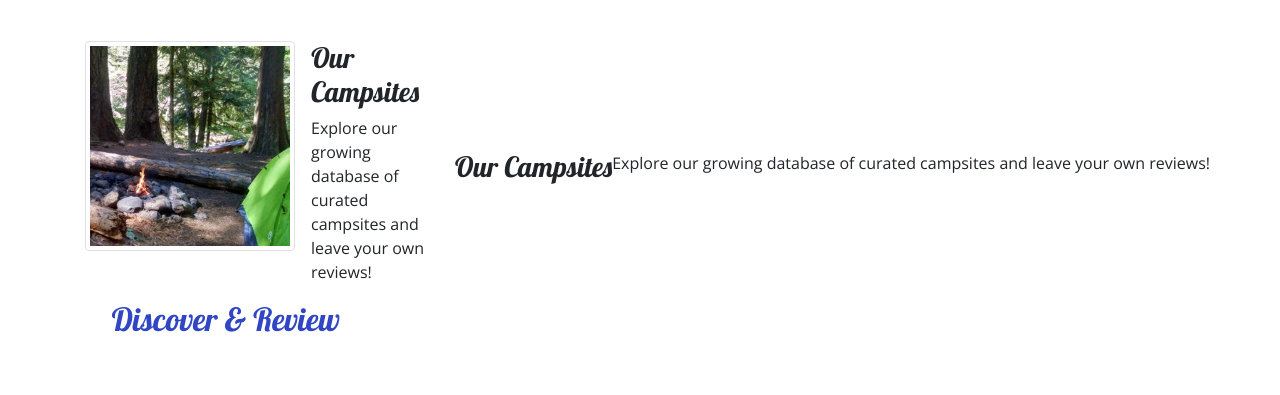
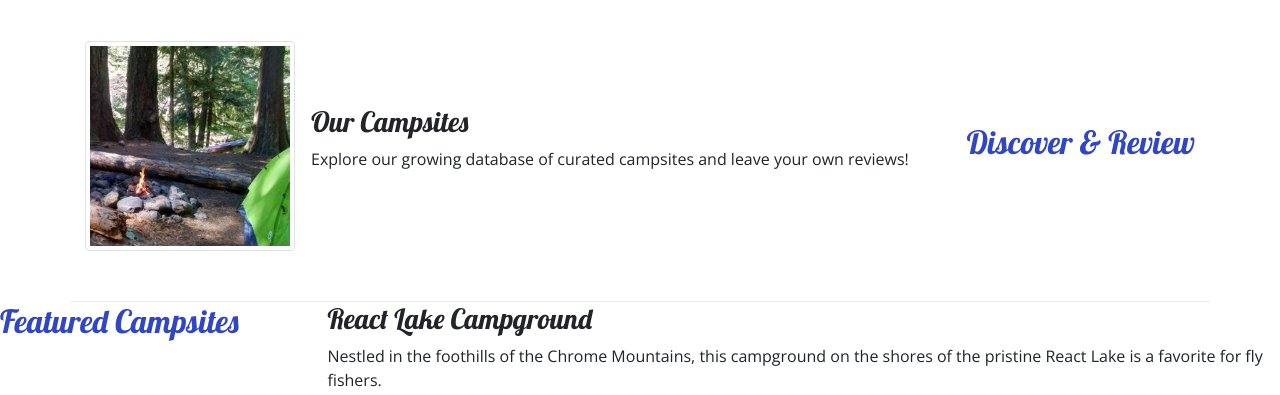
Before and after one commit to itsBrickout/secondtest, a website: page index.html in a window 1280 px wide. Shown: the part 330-725 px from the top of the page. Drawn offline with nearby package versions, Linux system fonts and the light colour scheme.

Commit message:
deleted double code

```diff
--- a/index.html
+++ b/index.html
@@ -71,8 +71,6 @@
                         </div>
                 </div>
             </div>
-                <h3>Our Campsites</h3>
-                <p class="d-none d-sm-block">Explore our growing database of curated campsites and leave your own reviews!</p>
         </div>
     </div>
 
```
